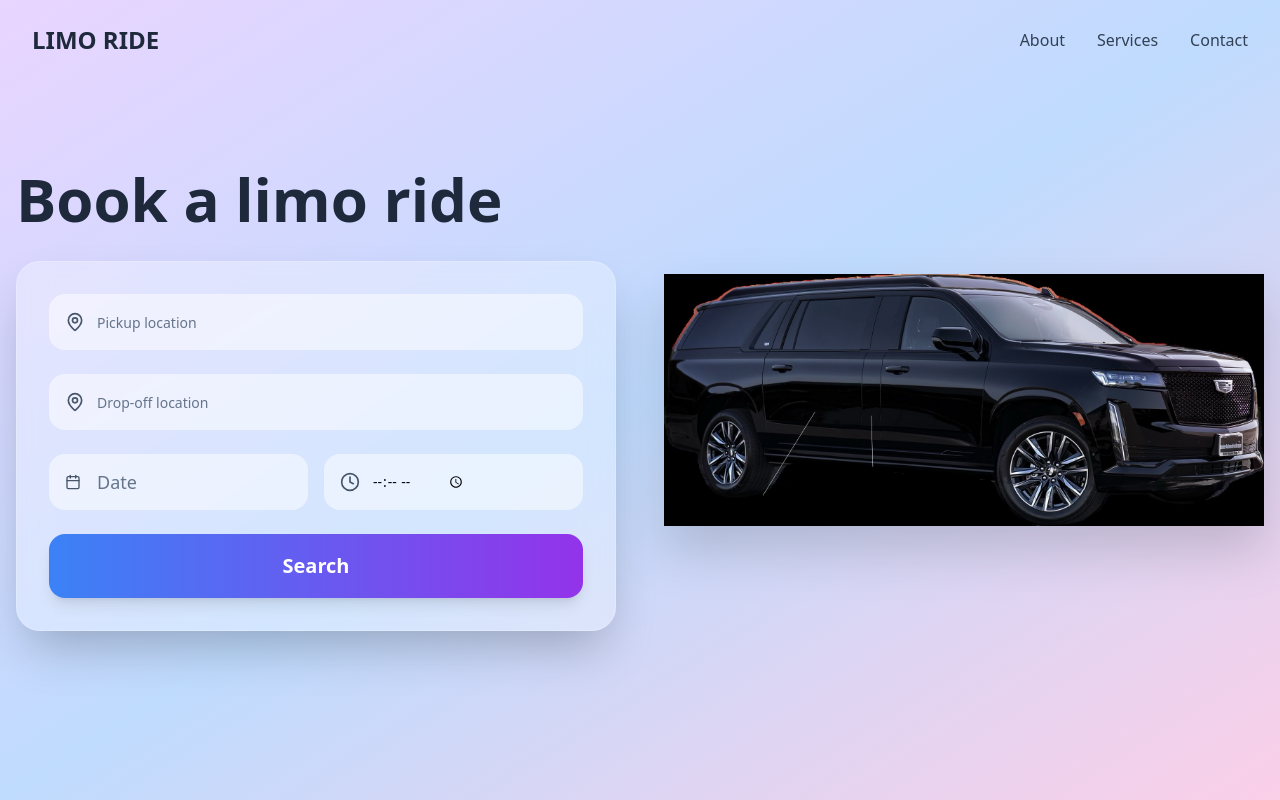
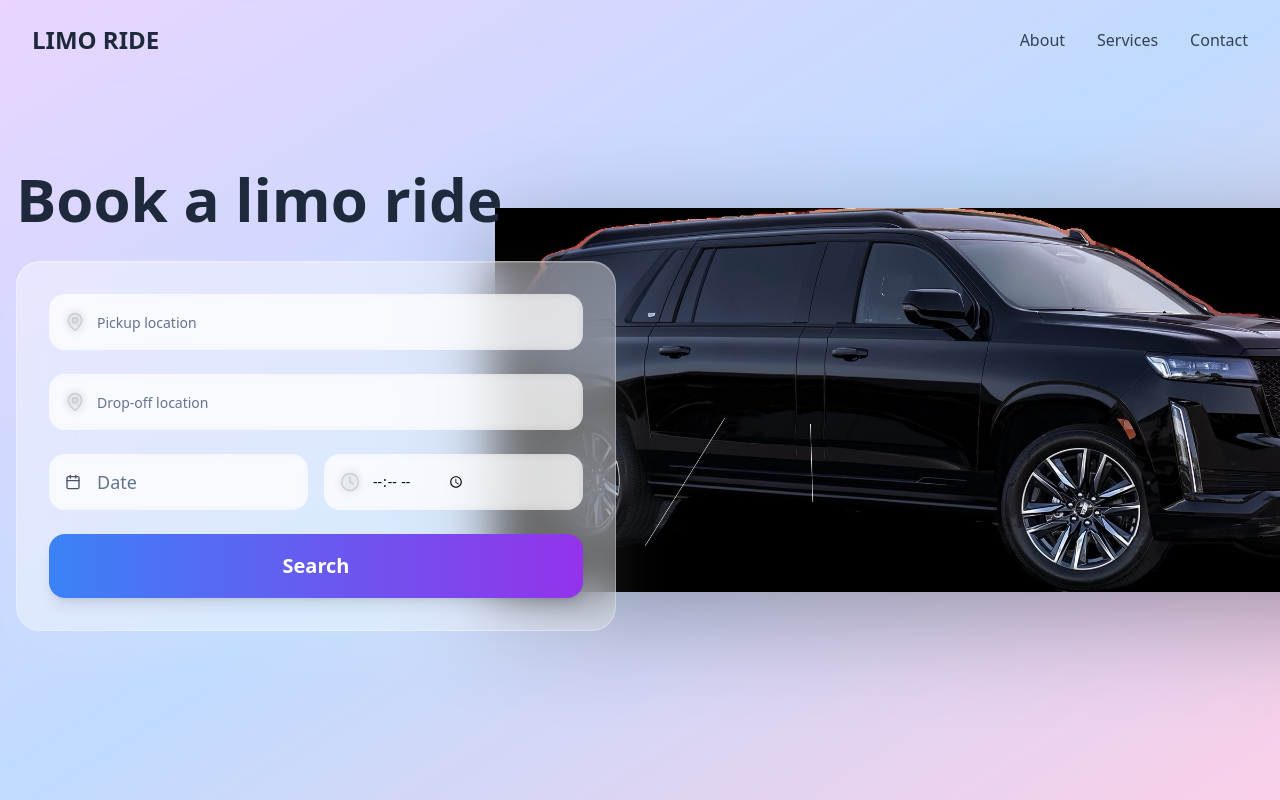
Before and after one commit to abduljabar5/airport-limo-booking-pro, a React (Vite) app: page /booking in a window 1280 px wide. Built offline with nearby package versions, Linux system fonts and the light colour scheme.

Commit message:
Refactor: Implement 3D car effect
Adjusted the layout to position the car image with a 3D effect, where the back of the car is behind the booking form and the front extends out.

```diff
--- a/src/pages/Booking.tsx
+++ b/src/pages/Booking.tsx
@@ -19,7 +19,7 @@ const Booking = () => {
   };
 
   return (
-    <div className="min-h-screen bg-gradient-to-br from-purple-200 via-blue-200 to-pink-200">
+    <div className="min-h-screen bg-gradient-to-br from-purple-200 via-blue-200 to-pink-200 relative overflow-hidden">
       {/* Minimal Navigation */}
       <nav className="absolute top-0 w-full z-50 px-8 py-6">
         <div className="flex items-center justify-between">
@@ -32,18 +32,34 @@ const Booking = () => {
         </div>
       </nav>
 
-      {/* Main Content */}
-      <div className="min-h-screen flex items-center justify-center px-4">
-        <div className="w-full max-w-7xl grid grid-cols-1 lg:grid-cols-2 gap-12 items-center">
+      {/* Main Content Container */}
+      <div className="min-h-screen flex items-center justify-center px-4 relative">
+        {/* Car Image - Positioned to appear behind and extending from the form */}
+        <div className="absolute right-0 top-1/2 transform -translate-y-1/2 z-10">
+          <img
+            src="/lovable-uploads/e4a05aab-e6a9-4e4f-8c18-0d17496ae374.png"
+            alt="Luxury black limousine"
+            className="w-auto h-96 object-contain drop-shadow-2xl transform translate-x-32"
+            style={{
+              filter: 'drop-shadow(0 25px 50px rgba(0, 0, 0, 0.3))'
+            }}
+          />
+        </div>
+
+        {/* Content Grid */}
+        <div className="w-full max-w-7xl grid grid-cols-1 lg:grid-cols-2 gap-12 items-center relative z-20">
 
           {/* Left Side - Booking Form */}
-          <div className="order-2 lg:order-1">
+          <div className="order-2 lg:order-1 relative z-30">
             <h1 className="text-5xl lg:text-6xl font-bold text-slate-800 mb-8 leading-tight">
               Book a limo ride
             </h1>
 
-            {/* Frosted Glass Form Container */}
-            <div className="bg-white/30 backdrop-blur-lg rounded-3xl p-8 shadow-2xl border border-white/20">
+            {/* Frosted Glass Form Container with enhanced styling for 3D effect */}
+            <div className="bg-white/40 backdrop-blur-xl rounded-3xl p-8 shadow-2xl border border-white/30 relative z-40"
+                 style={{
+                   boxShadow: '0 25px 50px rgba(255, 255, 255, 0.1), inset 0 1px 0 rgba(255, 255, 255, 0.2)'
+                 }}>
               <div className="space-y-6">
 
                 {/* Pickup Location */}
@@ -53,7 +69,7 @@ const Booking = () => {
                     placeholder="Pickup location"
                     value={pickupLocation}
                     onChange={(e) => setPickupLocation(e.target.value)}
-                    className="pl-12 h-14 bg-white/50 border-0 rounded-2xl text-lg placeholder:text-slate-500 focus:bg-white/70 transition-all"
+                    className="pl-12 h-14 bg-white/60 border-0 rounded-2xl text-lg placeholder:text-slate-500 focus:bg-white/80 transition-all backdrop-blur-sm"
                   />
                 </div>
 
@@ -64,7 +80,7 @@ const Booking = () => {
                     placeholder="Drop-off location"
                     value={dropoffLocation}
                     onChange={(e) => setDropoffLocation(e.target.value)}
-                    className="pl-12 h-14 bg-white/50 border-0 rounded-2xl text-lg placeholder:text-slate-500 focus:bg-white/70 transition-all"
+                    className="pl-12 h-14 bg-white/60 border-0 rounded-2xl text-lg placeholder:text-slate-500 focus:bg-white/80 transition-all backdrop-blur-sm"
                   />
                 </div>
 
@@ -78,7 +94,7 @@ const Booking = () => {
                         <Button
                           variant="outline"
                           className={cn(
-                            "w-full h-14 justify-start text-left font-normal bg-white/50 border-0 rounded-2xl pl-12 text-lg hover:bg-white/70 transition-all",
+                            "w-full h-14 justify-start text-left font-normal bg-white/60 border-0 rounded-2xl pl-12 text-lg hover:bg-white/80 transition-all backdrop-blur-sm",
                             !date && "text-slate-500"
                           )}
                         >
@@ -104,7 +120,7 @@ const Booking = () => {
                       type="time"
                       value={time}
                       onChange={(e) => setTime(e.target.value)}
-                      className="pl-12 h-14 bg-white/50 border-0 rounded-2xl text-lg focus:bg-white/70 transition-all"
+                      className="pl-12 h-14 bg-white/60 border-0 rounded-2xl text-lg focus:bg-white/80 transition-all backdrop-blur-sm"
                     />
                   </div>
                 </div>
@@ -120,15 +136,10 @@ const Booking = () => {
             </div>
           </div>
 
-          {/* Right Side - Car Image */}
-          <div className="order-1 lg:order-2 flex justify-center lg:justify-end">
-            <div className="relative">
-              <img
-                src="/lovable-uploads/e4a05aab-e6a9-4e4f-8c18-0d17496ae374.png"
-                alt="Luxury black limousine"
-                className="w-full max-w-2xl h-auto object-contain drop-shadow-2xl"
-              />
-            </div>
+          {/* Right Side - Spacer for car positioning */}
+          <div className="order-1 lg:order-2 flex justify-center lg:justify-end relative">
+            {/* This div helps with spacing but the car is positioned absolutely */}
+            <div className="w-full max-w-2xl h-96"></div>
           </div>
         </div>
       </div>
```
